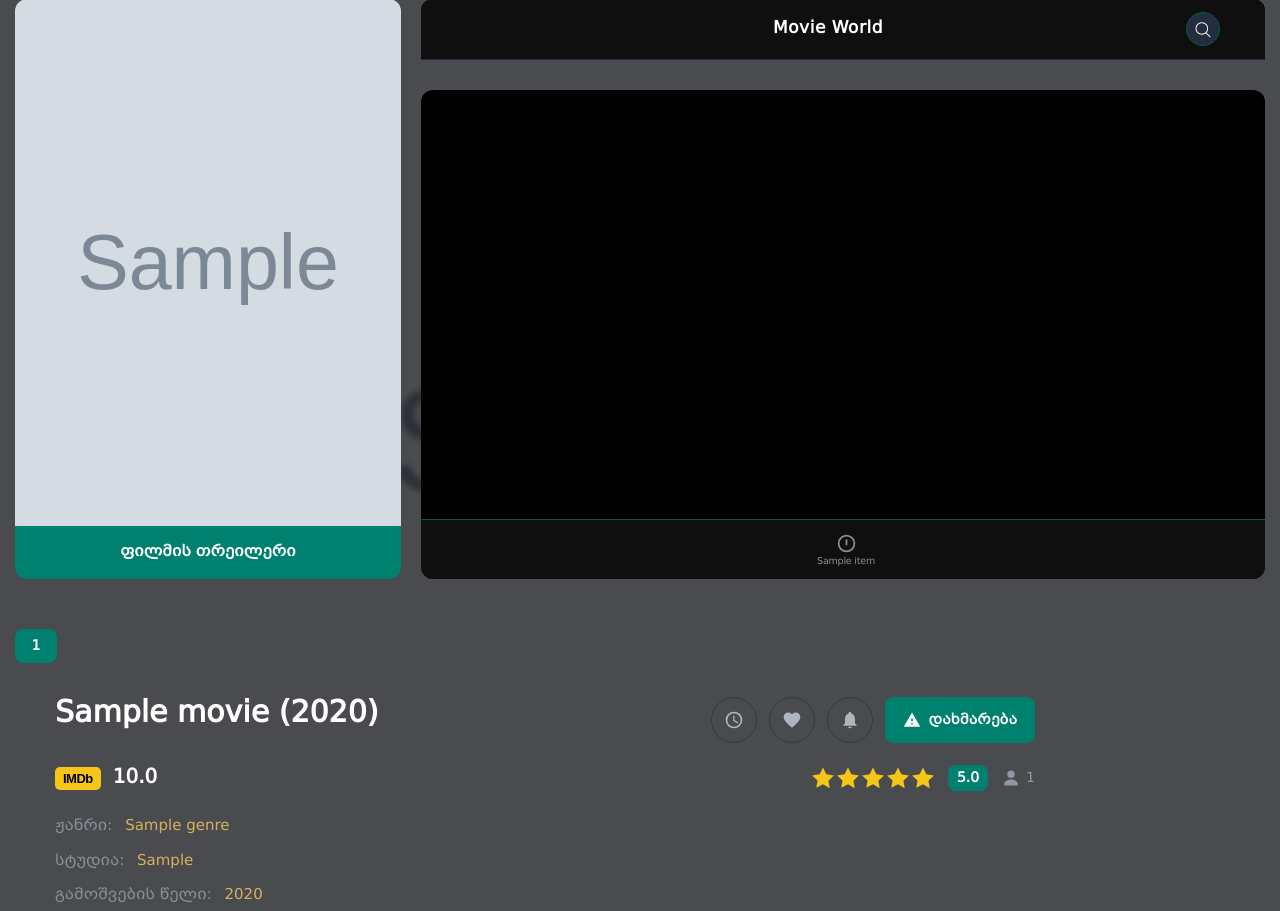
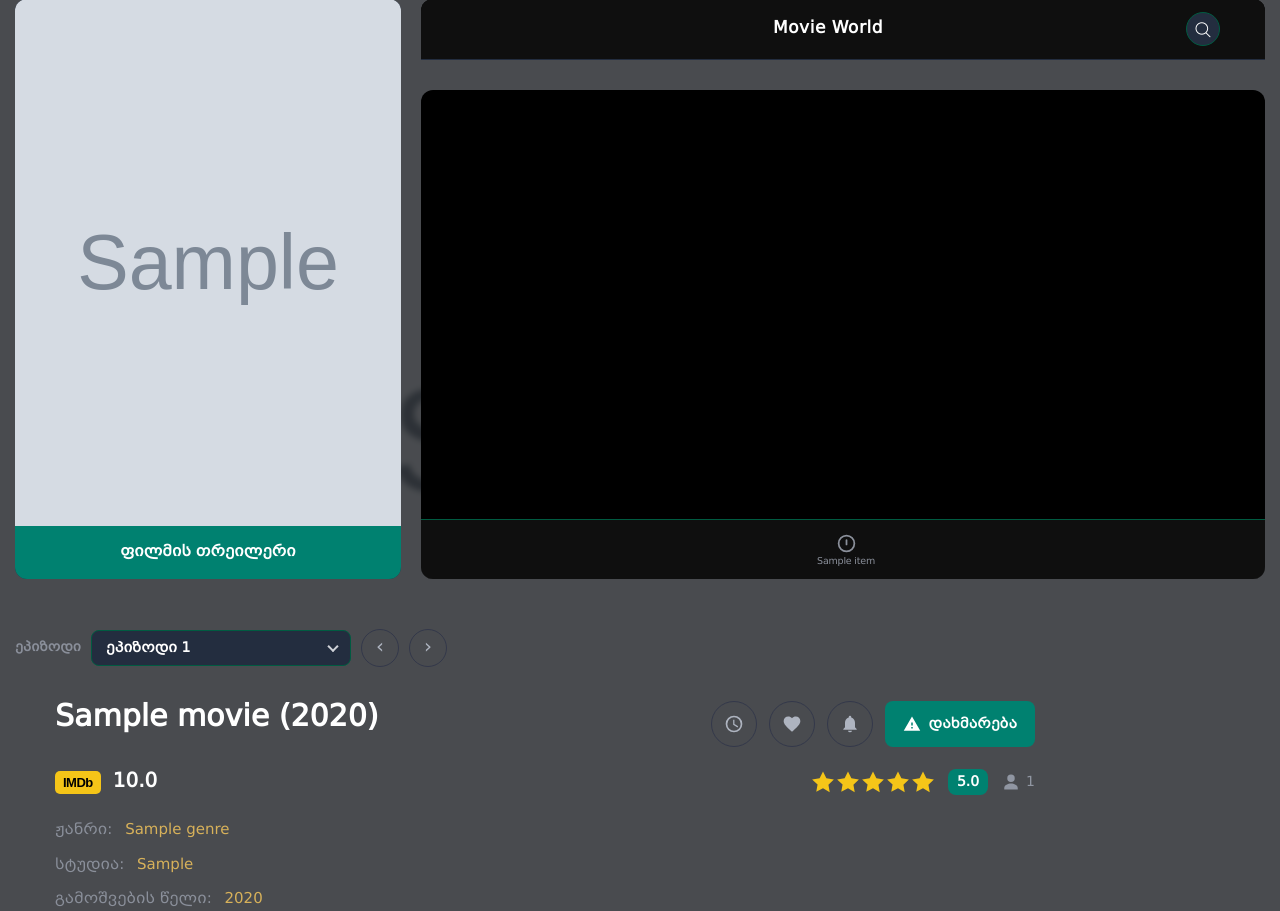
Before and after one commit to gmakh1996-netizen/Guga-repo, a Flask app: page /movie/1 in a window 1280 px wide. Shown: the part 101-1012 px from the top of the page. Run offline with Flask 3, Linux system fonts and the light colour scheme; tables that the repository leaves empty hold one stand-in row (values such as "Sample post"); grey boxes marked "Sample" are stand-in pictures; some libraries are stand-ins or nearby versions.

Commit message:
fix: replace scattered episode-button row with a proper dropdown
Anime titles with 30-40+ episodes rendered every episode as its own
small square button in a long horizontal strip - visually cluttered
("scattered" per report) even though technically it just scrolled.
Replaced with a themed <select> dropdown (custom arrow, dark bg,
red/green accent border matching the rest of the site) plus small
prev/next circular nav buttons for quick stepping without opening
the dropdown each time.

Checked whether regular (non-anime) series have the same multi-
episode picker - they don't, only anime titles have per-episode
streams in this catalog, so this one template covers every place
the pattern existed.

```diff
--- a/static/css/ge-custom.css
+++ b/static/css/ge-custom.css
@@ -185,14 +185,29 @@ html { scrollbar-width: thin; scrollbar-color: #005b41 transparent; }
 .mf-source { background: rgba(20,22,29,.85); color: #fff; border: 1px solid #005b41; border-radius: 6px; padding: 7px 14px; cursor: pointer; font-size: 13px; }
 .mf-source.active, .mf-source:hover { background: var(--ge-red); border-color: var(--ge-red); }
 
-/* ეპიზოდის ღილაკები — სერიალის/ანიმეს დეტალურ გვერდზე, ფლეერის ქვემოთ, ჰორიზონტალური სქროლით */
-.mf-episodes { display: flex; gap: 8px; overflow-x: auto; scroll-behavior: smooth; padding: 16px 0 4px;
-  margin: 0 0 8px; scrollbar-width: none; }
-.mf-episodes::-webkit-scrollbar { display: none; }
-.mf-episode { flex: 0 0 auto; min-width: 42px; background: var(--ge-card); color: #cfd2d8; border: 1px solid #005b41;
-  border-radius: 8px; padding: 9px 14px; cursor: pointer; font-size: 14px; font-weight: 600; text-align: center; }
-.mf-episode:hover { border-color: #4a516a; color: #fff; }
-.mf-episode.active { background: var(--ge-red); border-color: var(--ge-red); color: #fff; }
+/* ეპიზოდის არჩევა — სერიალის/ანიმეს დეტალურ გვერდზე, ფლეერის ქვემოთ. მრავალი
+   ცალკე ღილაკის მაგივრად (რაც 30-40+ ეპიზოდზე გრძელ, არეულ ზოლად იშლებოდა) —
+   ერთი ჩამოსაშლელი + წინა/შემდეგი ისრები, თემასთან შეხამებული */
+.mf-episodes { display: flex; align-items: center; gap: 10px; padding: 16px 0 4px; margin: 0 0 8px; }
+.mf-episodes__label { color: #8a8f9a; font-size: 13px; font-weight: 600; flex: 0 0 auto; }
+.mf-episodes__select-wrap { position: relative; flex: 0 1 260px; min-width: 0; }
+.mf-episodes__select-wrap::after {
+  content: ""; position: absolute; right: 14px; top: 50%; width: 8px; height: 8px;
+  border-right: 2px solid #cfd2d8; border-bottom: 2px solid #cfd2d8;
+  transform: translateY(-70%) rotate(45deg); pointer-events: none;
+}
+.mf-episodes__select {
+  appearance: none; -webkit-appearance: none; width: 100%;
+  background: var(--ge-card); color: #fff; border: 1px solid #005b41; border-radius: 8px;
+  padding: 10px 34px 10px 14px; font-size: 14px; font-weight: 600; font-family: inherit;
+  cursor: pointer; transition: border-color .15s;
+}
+.mf-episodes__select:hover, .mf-episodes__select:focus { border-color: var(--ge-red); outline: none; }
+.mf-episodes__nav {
+  flex: 0 0 auto; width: 38px; height: 38px; border-radius: 50%; border: 1px solid #33384a;
+  background: transparent; color: #aeb4c0; font-size: 20px; line-height: 1; cursor: pointer; transition: .18s;
+}
+.mf-episodes__nav:hover { border-color: var(--ge-red); color: #fff; background: var(--ge-red); }
 
 /* ===== detail — info block (ge.movie style) ===== */
 :root { --ge-gold: #d7b15a; }
--- a/templates/movie.html
+++ b/templates/movie.html
@@ -51,9 +51,16 @@
 
     {% if is_episodic %}
     <div class="mf-episodes" id="mfEpisodes">
-      {% for s in streams %}
-        <button class="mf-episode {{ 'active' if loop.first }}" data-src="{{ s.url }}">{{ s.episode }}</button>
-      {% endfor %}
+      <label class="mf-episodes__label" for="episodeSelect">ეპიზოდი</label>
+      <div class="mf-episodes__select-wrap">
+        <select class="mf-episodes__select" id="episodeSelect">
+          {% for s in streams %}
+            <option value="{{ s.url }}" {{ 'selected' if loop.first }}>ეპიზოდი {{ s.episode }}</option>
+          {% endfor %}
+        </select>
+      </div>
+      <button type="button" class="mf-episodes__nav" id="episodePrev" aria-label="წინა ეპიზოდი">‹</button>
+      <button type="button" class="mf-episodes__nav" id="episodeNext" aria-label="შემდეგი ეპიზოდი">›</button>
     </div>
     {% endif %}
 
@@ -153,14 +160,22 @@
         this.classList.add('active');
       });
     });
-    document.querySelectorAll('.mf-episode').forEach(function (b) {
-      b.addEventListener('click', function () {
-        if (frame) frame.src = this.dataset.src;
-        document.querySelectorAll('.mf-episode').forEach(function (x) { x.classList.remove('active'); });
-        this.classList.add('active');
-        this.scrollIntoView({ behavior: 'smooth', inline: 'center', block: 'nearest' });
+    var epSelect = document.getElementById('episodeSelect');
+    if (epSelect) {
+      epSelect.addEventListener('change', function () {
+        if (frame) frame.src = this.value;
       });
-    });
+      var epPrev = document.getElementById('episodePrev');
+      var epNext = document.getElementById('episodeNext');
+      function stepEpisode(dir) {
+        var i = epSelect.selectedIndex + dir;
+        if (i < 0 || i >= epSelect.options.length) return;
+        epSelect.selectedIndex = i;
+        epSelect.dispatchEvent(new Event('change'));
+      }
+      if (epPrev) epPrev.addEventListener('click', function () { stepEpisode(-1); });
+      if (epNext) epNext.addEventListener('click', function () { stepEpisode(1); });
+    }
     var tb = document.querySelector('.mf-trailer');
     if (tb) tb.addEventListener('click', function () { if (frame) frame.src = this.dataset.trailer; });
 
```
